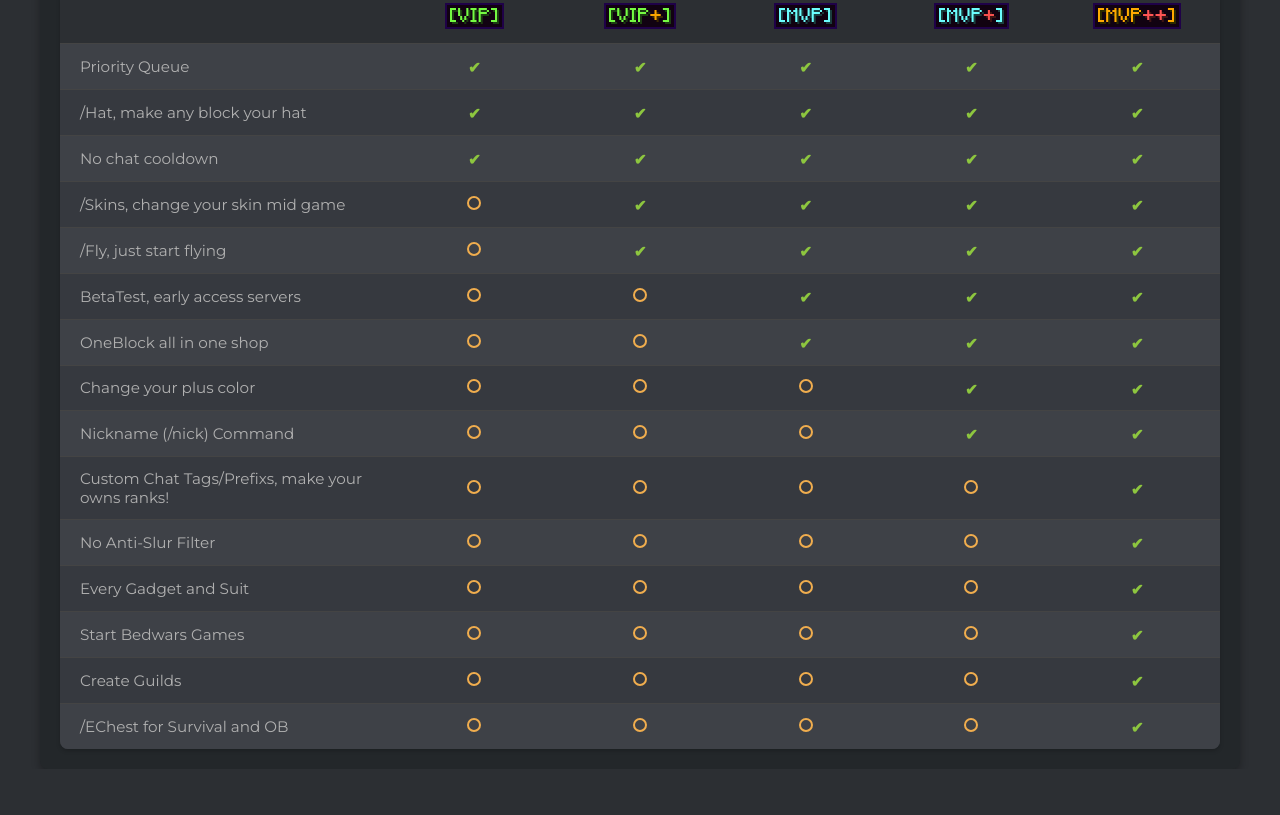
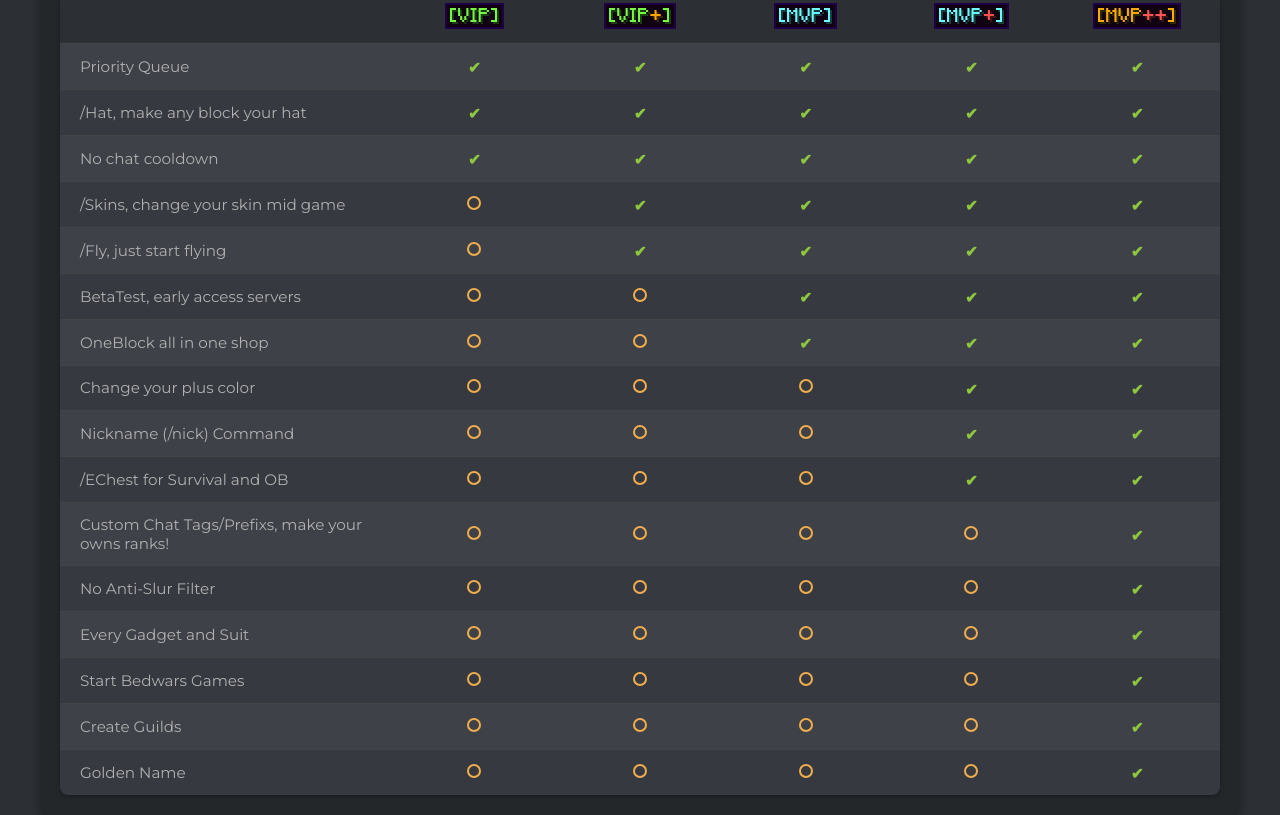
Before and after one commit to EvanRunnerGames/zinc-network, a plain HTML site: page store.html in a window 1280 px wide. Shown: the part 648-1463 px from the top of the page. Before the commit the page ends 1417 px from the top, so only its background shows below. Drawn offline with Linux system fonts and the light colour scheme.

Commit message:
ECHEST going to MVP+

```diff
--- a/store.html
+++ b/store.html
@@ -174,6 +174,15 @@
                     <div class="feature-status"><span class="check-icon">✔</span></div>
                 </div>
                 <div class="table-row">
+                    <div class="feature-name">/EChest for Survival and OB
+                    </div>
+                    <div class="feature-status"><span class="circle-icon"></span></div>
+                    <div class="feature-status"><span class="circle-icon"></span></div>
+                    <div class="feature-status"><span class="circle-icon"></span></div>
+                    <div class="feature-status"><span class="check-icon">✔</span></div>
+                    <div class="feature-status"><span class="check-icon">✔</span></div>
+                </div>
+                <div class="table-row">
                     <div class="feature-name">Custom Chat Tags/Prefixs, make your owns ranks!</div>
                     <div class="feature-status"><span class="circle-icon"></span></div>
                     <div class="feature-status"><span class="circle-icon"></span></div>
@@ -214,7 +223,7 @@
                     <div class="feature-status"><span class="check-icon">✔</span></div>
                 </div>
                 <div class="table-row">
-                    <div class="feature-name">/EChest for Survival and OB
+                    <div class="feature-name">Golden Name
                     </div>
                     <div class="feature-status"><span class="circle-icon"></span></div>
                     <div class="feature-status"><span class="circle-icon"></span></div>
```
